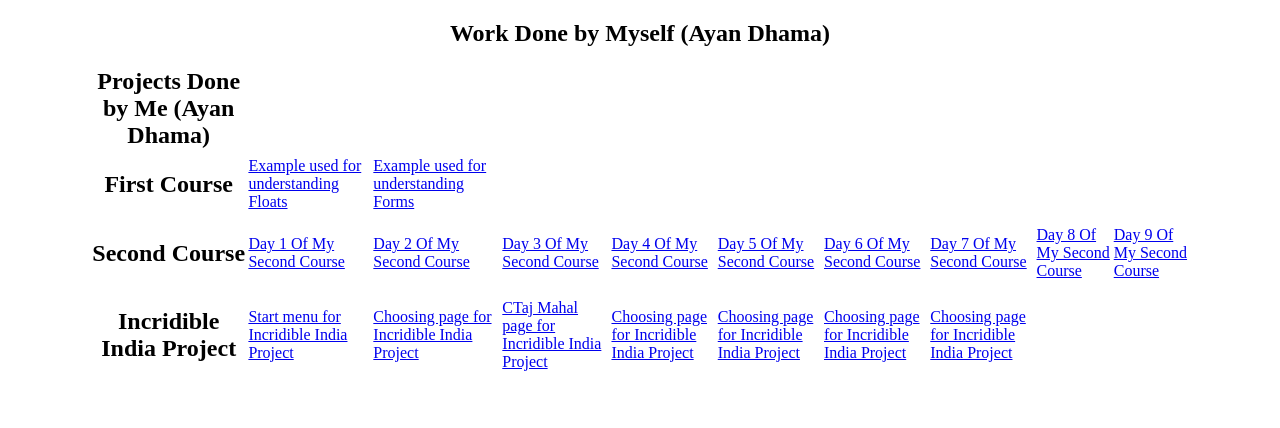
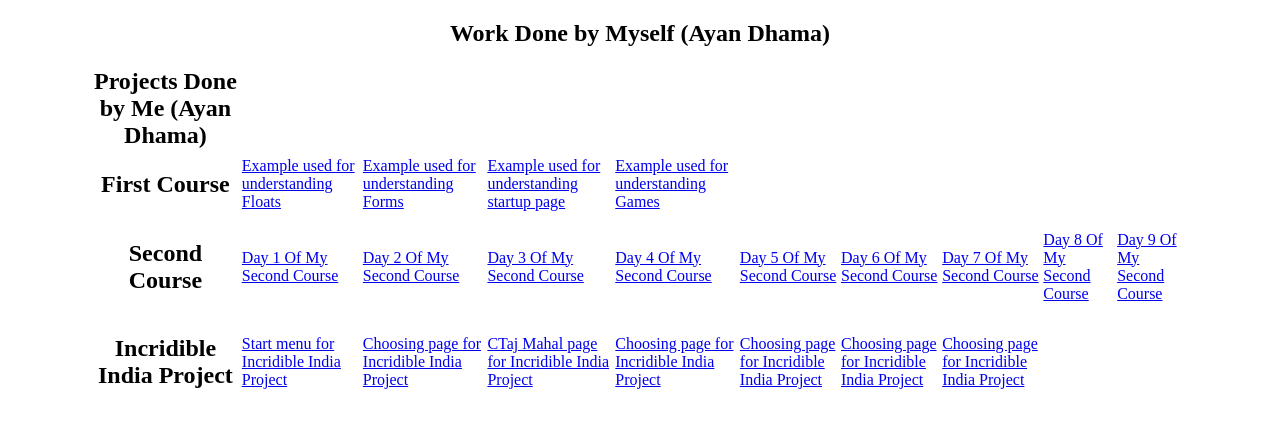
Before and after one commit to AyanDhama-1/Course-Done-Over-The-Years-By-Ayan-Dhama, a plain HTML site: page Combination of all my work.html in a window 1280 px wide. Drawn offline with Linux system fonts and the light colour scheme.

Commit message:
Update Combination of all my work.html
added some things

```diff
--- a/Combination of all my work.html
+++ b/Combination of all my work.html
@@ -41,6 +41,8 @@
 			<td><h2>First Course<h2></td>
 			<td><a href="Floats.html">Example used for understanding Floats</a></td>
 			<td><a href="Form.html">Example used for understanding Forms </a></td>
+      <td><a href="startup page.html">Example used for understanding startup page </a></td>
+      <td><a href="game.html">Example used for understanding Games </a></td>
 			</tr>
             <tr>
                 <td><h2>Second Course<h2></td>
```
